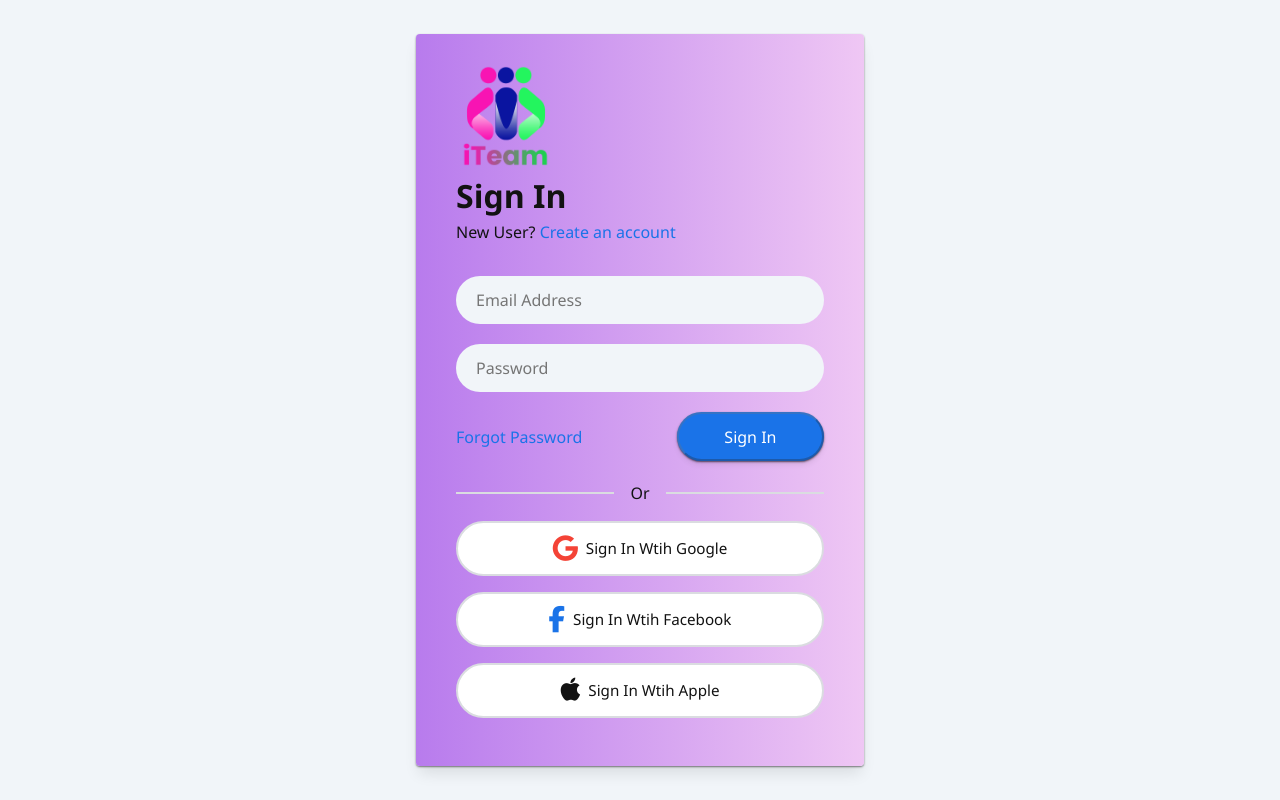
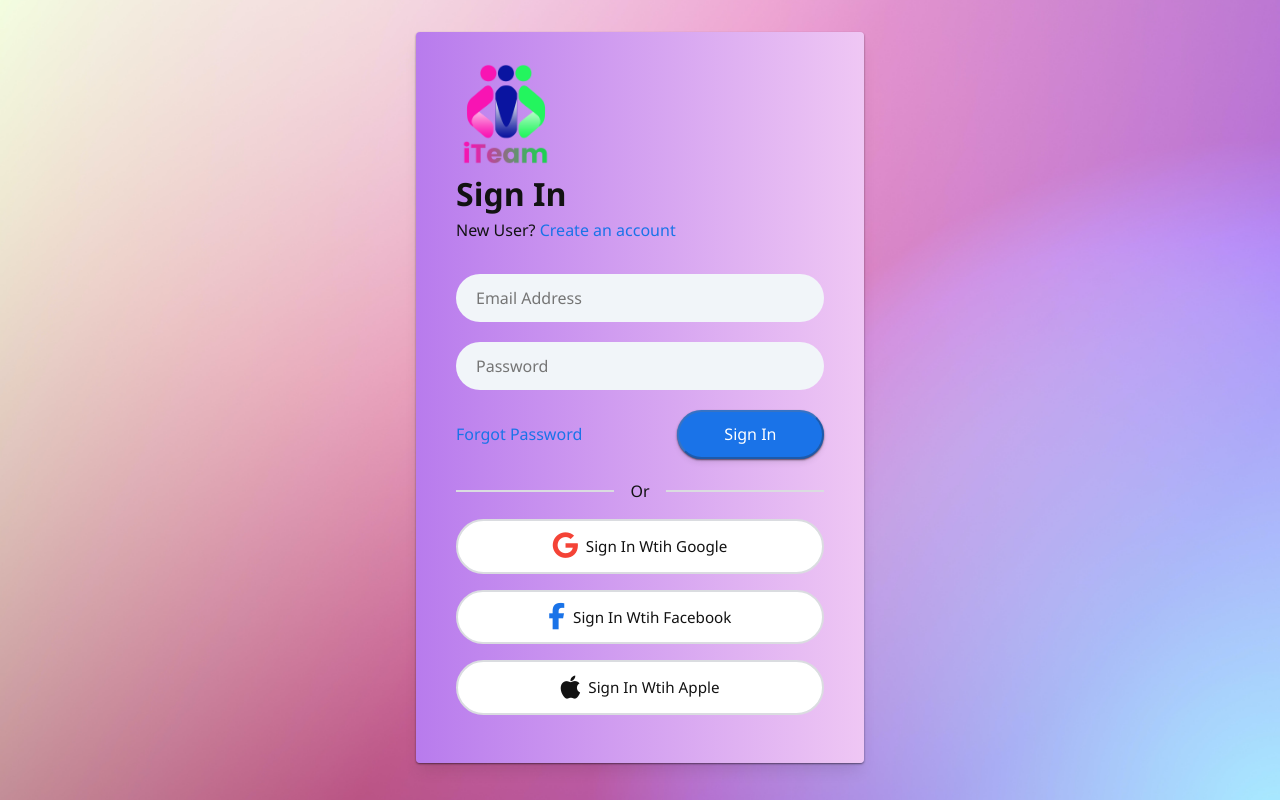
Before and after one commit to iteam2023/landingPage, a plain HTML site: page iiiTeam/land page/iteam-landingPage/log-in.html in a window 1280 px wide. Drawn offline with Linux system fonts and the light colour scheme.

Commit message:
modified background for the login page

```diff
--- a/iiiTeam/land page/iteam-landingPage/log-in.html
+++ b/iiiTeam/land page/iteam-landingPage/log-in.html
@@ -4,10 +4,24 @@
     <title>login form</title>
     <link rel="stylesheet" href="assets/css/log-in.css">
     <script src="https://kit.fontawesome.com/9973449bcd.js" crossorigin="anonymous"></script>
+    <style>
+        .main {
+            background-image: url(assets/img/login_bg.jpg);
+            background-size: cover;/* Stretch the background image vertically */
+            background-position:center; /* Center the background image horizontally */
+            width: 100%; /* Set the container width to 100% of the viewport */
+            position: absolute; /* Position the container absolutely to fill the whole page */
+            top: 0;
+            left: 0;
+            right: 0;
+            bottom: 0;
+        }
+
+    </style>
 </head>
 <body>
     <main class="main">
-        <div class="container">
+        <div class>
             <section class="wrapper" style="background:linear-gradient(to right, #b87bed, #efc7f4)">
                 <div class="heading">
                     <img src="assets/img/iTeamLogoText5.png" style="width: 100px" class="img-fluid" alt="iteam logo"/>
```
Also changed, not shown: iiiTeam/land page/iteam-landingPage/assets/img/gradient3_bg.png.jpg, iiiTeam/land page/iteam-landingPage/assets/img/login_bg.jpg (added).
